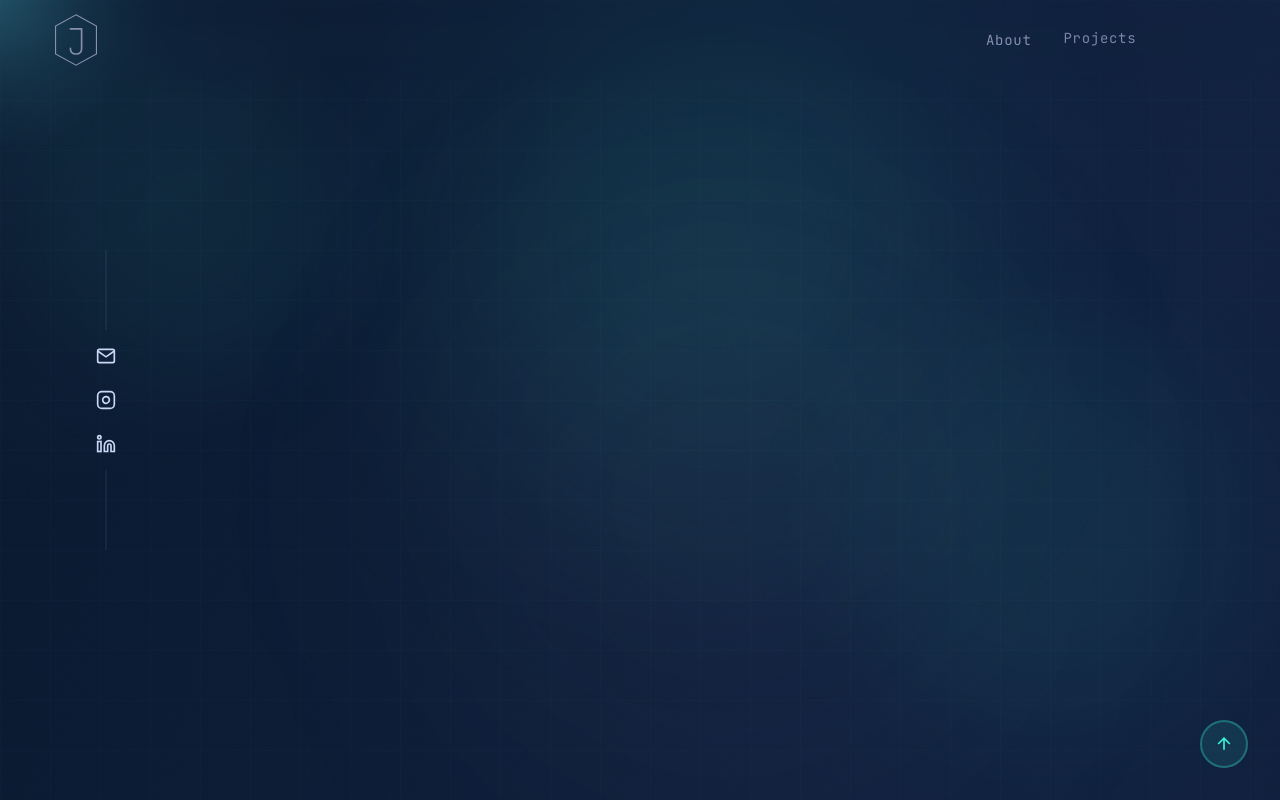
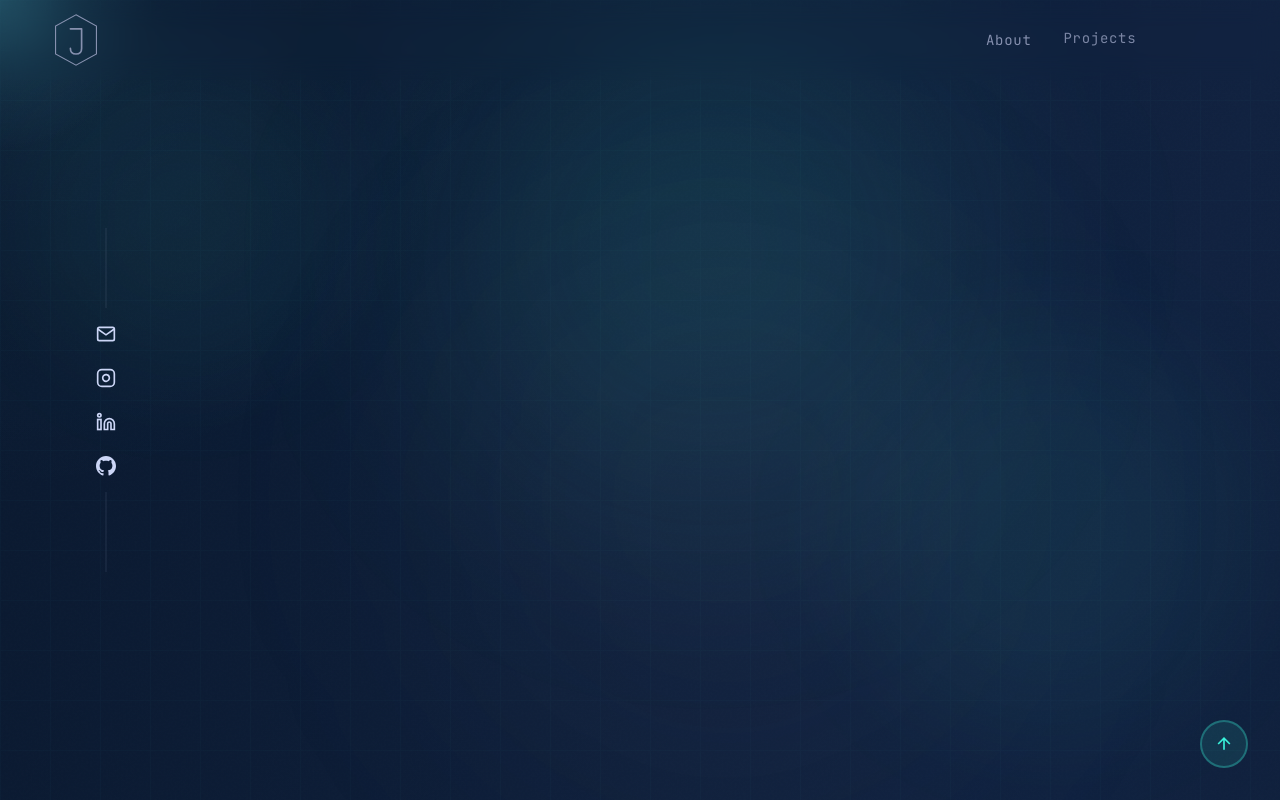
Before and after one commit to JayLao27/m-portfolio, a React (Vite) app: page / in a window 1280 px wide. Shown: the top 800 px of the page. Built offline with nearby package versions, Linux system fonts and the light colour scheme.

Commit message:
feat: add GitHub icon link to LeftIcons component

```diff
--- a/src/components/Left-icons.tsx
+++ b/src/components/Left-icons.tsx
@@ -1,4 +1,4 @@
-import { EmailIcon, InstagramIcon, LinkedInIcon } from './Icons';
+import { EmailIcon, InstagramIcon, LinkedInIcon, GitHubIcon } from './Icons';
 
 export function LeftIcons({ isDarkMode }: { isDarkMode: boolean }) {
   return (
@@ -29,6 +29,15 @@ export function LeftIcons({ isDarkMode }: { isDarkMode: boolean }) {
           >
             <LinkedInIcon />
           </a>
+          <a
+            href="https://github.com/JayLao27"
+            target="_blank"
+            rel="noopener noreferrer"
+            aria-label="GitHub"
+            className={`${isDarkMode ? 'text-logo-color hover:text-highlight' : 'text-[#CCD6F6] hover:text-highlight'} transition-all duration-300 flex items-center justify-center hover:-translate-y-0.5`}
+          >
+            <GitHubIcon />
+          </a>
       <div className="absolute bottom-[-5rem] left-1/2 -translate-x-1/2 w-px h-20 bg-[rgba(136,146,176,0.2)] max-md:hidden"></div>
     </div>
   )
```
